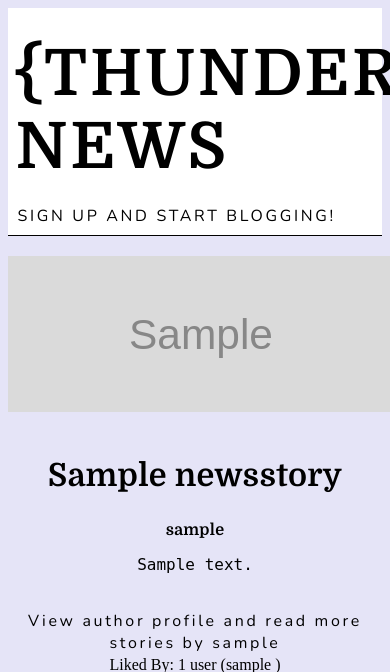
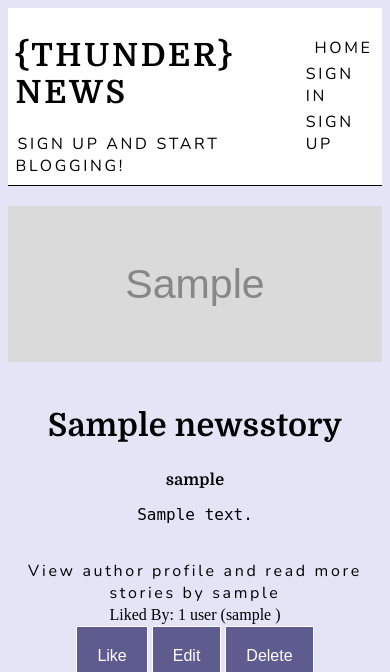
Before and after one commit to ashesash/django-news-project, a Django app: page /1/ in a window 390 px wide; the page is wider, and only the part inside the window is pictured. Shown: the top 672 px of that part. Run offline with Django 4.2, Linux system fonts and the light colour scheme; tables that the repository leaves empty hold one stand-in row (values such as "Sample post"); grey boxes marked "Sample" are stand-in pictures; parts of the project's set-up code (start-up, migrations or seed data) failed here and were passed over; some web fonts are replaced.

Commit message:
css mods

```diff
--- a/she_codes_news/news/static/news/styles.css
+++ b/she_codes_news/news/static/news/styles.css
@@ -95,12 +95,12 @@
 }
 
 #story-img {
-    width: 100vw;
+    width: auto;
     height: 40vw;
 }
 
 #story-img img {
-    width: 99%;
+    width: 100%;
     height: 100%;
     object-fit: cover;
 }
--- a/she_codes_news/static/styles.css
+++ b/she_codes_news/static/styles.css
@@ -24,6 +24,10 @@ h1 {
     text-decoration: none;
     font-size: 4rem;
     margin: 0;
+
+    @media only screen and (max-width: 600px) {
+        font-size: 2rem;
+    }
 }
 
 h2 {
```
